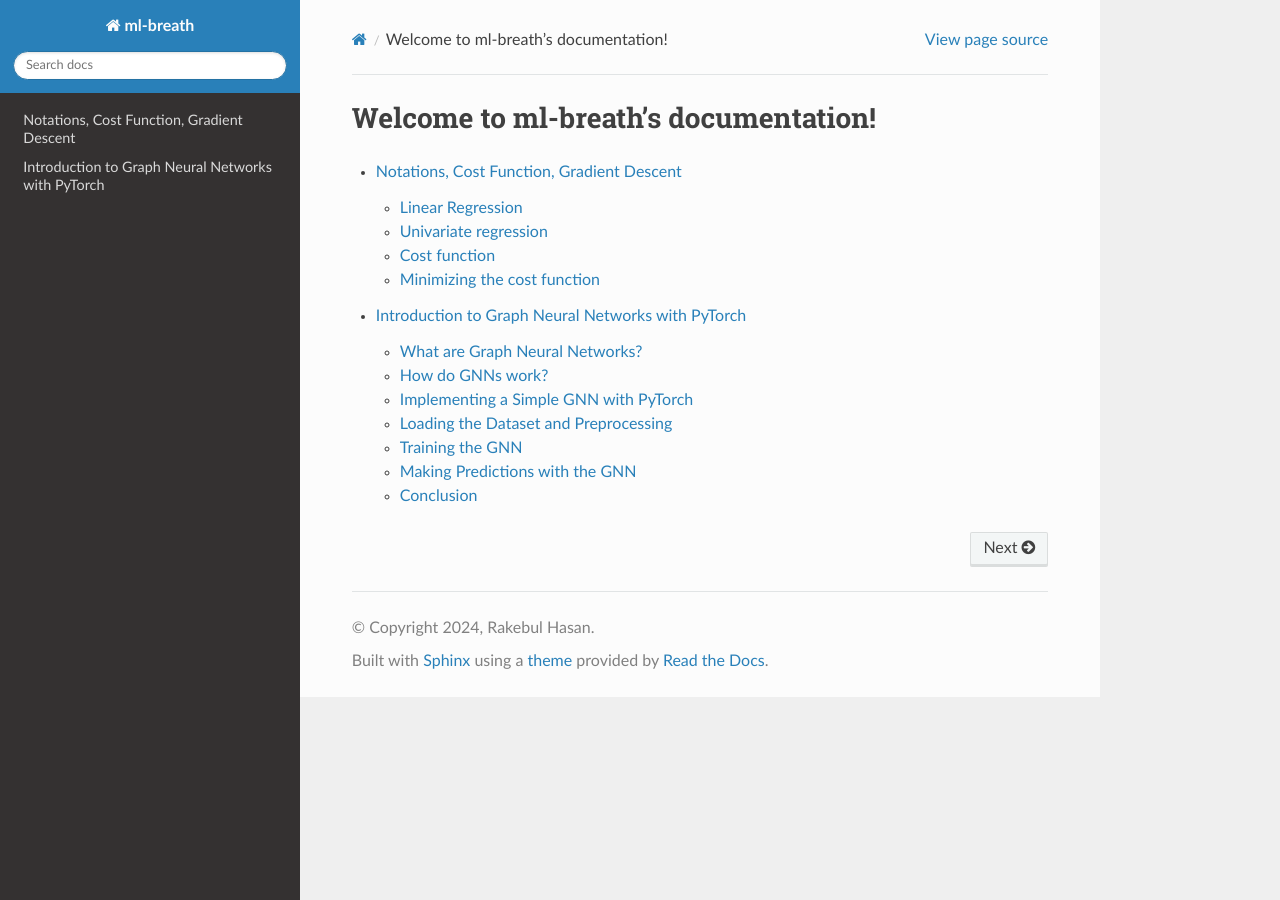
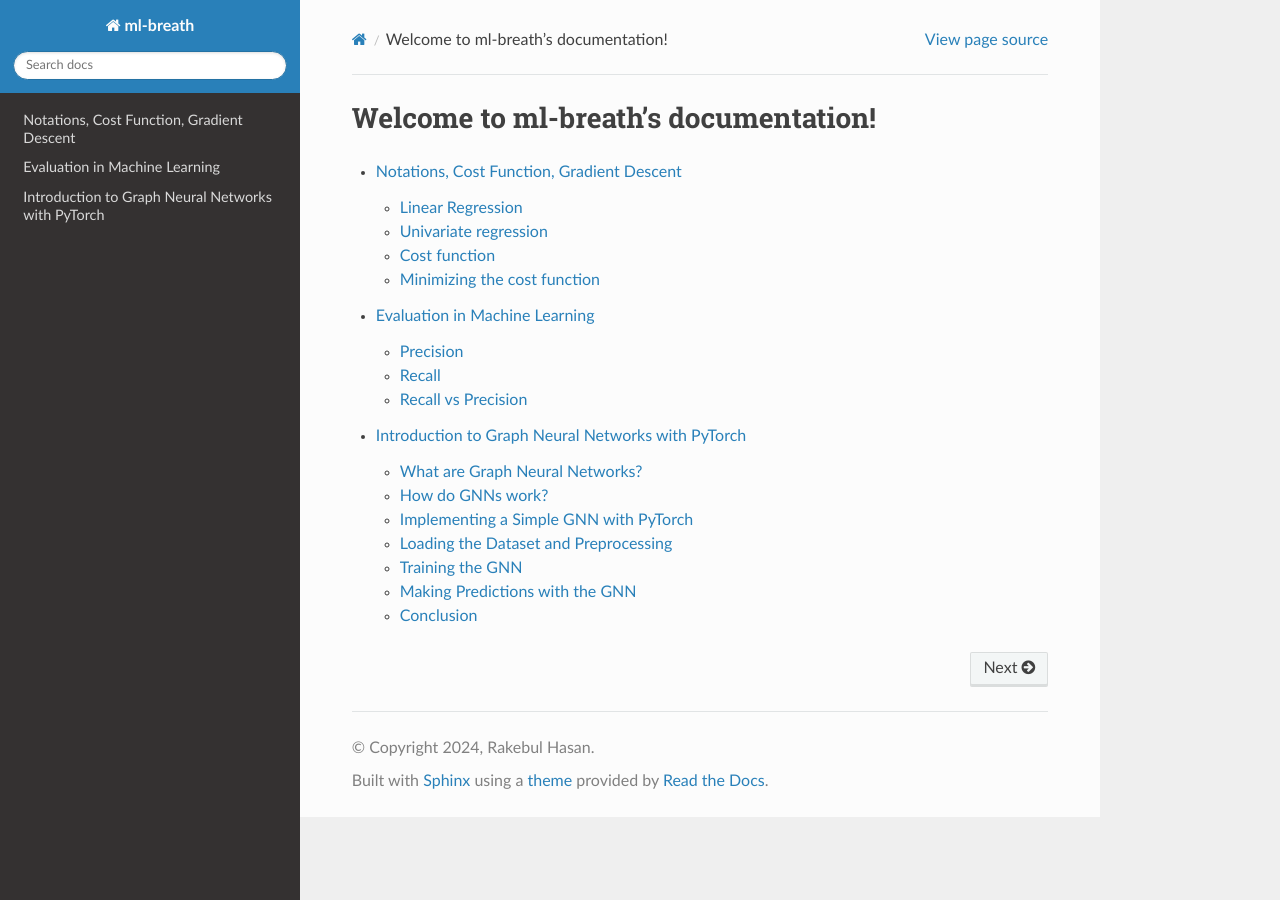
Before and after one commit to rhasan/ml-breadth, a Sphinx documentation site: the page built from docs/index.rst, in a window 1280 px wide. Built offline with Sphinx 7.4.7 and the Read the Docs theme 2.0.0, drawn with Linux system fonts in a browser that asks for light colours; some of the changed lines change nothing that is shown.

Commit message:
evaluation first commit

```diff
--- /dev/null
+++ b/docs/ch-evaluation.rst
@@ -0,0 +1,71 @@
+.. contents::
+    :local:
+    :depth: 3
+
+Evaluation in Machine Learning
+==============================
+
+* **Offline evaluation**: offline evaluation is done to evaluate the performance of machine learning models. Offline metrics measure how close the predictions by the machine learning model on the evaluation dataset are to the graound truth dataset.
+* **Online evaluation**:
+
+.. list-table:: Offline evaluation metrics
+   :widths: 25 25
+   :header-rows: 1
+
+   * - Task
+     - Metrics
+   * - Classification
+     - Precision, recall, F1 score, accuracy
+   * - Regression
+     - Mean squared error (MSE), root mean squared error (RMSE), MAE
+   * - Ranking
+     - Precision@k, recall@k, mean average precision (mAP), normalized discounted cumulative gain(nDCG), mean reciprocal rank (MRR)
+   * - NLP
+     - BLEU, ROUGE, METEOR, CIDEx, SPICE
+
+
+.. list-table:: Online evaluation metrics
+   :widths: 25 25
+   :header-rows: 1
+
+   * - Problem
+     - Metrics
+   * - Ad click prediction
+     - Click-through rate, revenue lift.
+   * - Harmful content detection
+     - Prevalence, valid appeals.
+   * - Video recommendation
+     - Click-through rate, total watch time, number of completed videos.
+   * - Friend recommendation
+     - Number of requests sent per day, number of requests accepted per day.
+
+
+.. _eval_precision:
+
+Precision
+---------
+  In the context of binary classification (Yes/No), precision measures the model's performance at classifying positive observations (i.e. "Yes"). In other words, when a positive value is predicted, how often is the prediction correct? We could game this metric by only returning positive for the single observation we are most confident in.
+
+  .. math::
+
+    P = \frac{True Positives}{True Positives + False Positives}
+
+.. _eval_recall:
+
+Recall
+---------
+  Also called sensitivity. In the context of binary classification (Yes/No), recall measures how "sensitive" the classifier is at detecting positive instances. In other words, for all the true observations in our sample, how many did we "catch." We could game this metric by always classifying observations as positive.
+
+  .. math::
+
+    R = \frac{True Positives}{True Positives + False Negatives}
+
+.. _eval_recall_vs_precision:
+
+Recall vs Precision
+-------------------
+  Say we are analyzing Brain scans and trying to predict whether a person has a tumor (True) or not (False). We feed it into our model and our model starts guessing.
+
+  - **Precision** is the % of True guesses that were actually correct! If we guess 1 image is True out of 100 images and that image is actually True, then our precision is 100%! Our results aren't helpful however because we missed 10 brain tumors! We were super precise when we tried, but we didn’t try hard enough.
+
+  - **Recall**, or Sensitivity, provides another lens which with to view how good our model is. Again let’s say there are 100 images, 10 with brain tumors, and we correctly guessed 1 had a brain tumor. Precision is 100%, but recall is 10%. Perfect recall requires that we catch all 10 tumors!
--- a/docs/index.rst
+++ b/docs/index.rst
@@ -10,4 +10,5 @@
    :maxdepth: 3
 
    ./ch1-bsics.rst
+   ./ch-evaluation.rst
    ./ch-gnn.rst
```
